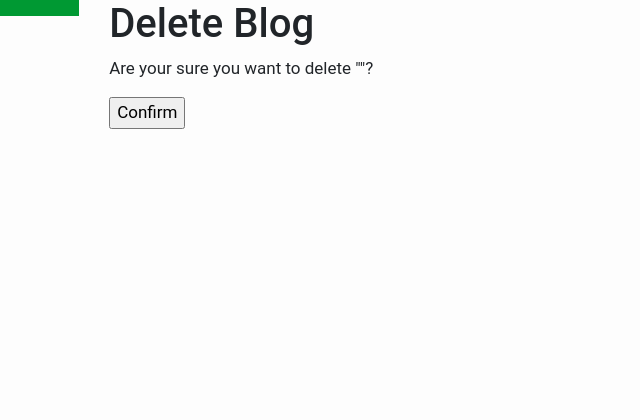
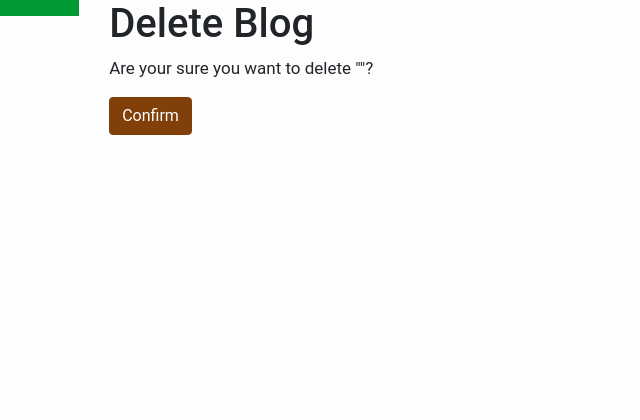
Before and after one commit to hubo00/2nd-Year-Project, a Django app: template templates/post_delete.html in a window 1280 px wide. Shown: the part 228-648 px from the top of the page, without its empty margins (0-640 px from the left). Run offline with Django 3.2, Linux system fonts and the light colour scheme; the template is opened without the code that fills it, so the values that code supplies are empty; some libraries are stand-ins or nearby versions.

Commit message:
added manager functionality to blog

```diff
--- a/templates/index.html
+++ b/templates/index.html
@@ -26,9 +26,11 @@
                     <p class="card-text text-muted h6">{{ post.author }} | {{ post.created_on}} </p>
                     <p class="card-text">{{post.content|slice:":15" }}...</p>
                     <a href="{% url 'post_detail' post.slug  %}" class="btn btn-success">Read More &rarr;</a>
+                    {% if user.username == post.author.username or request.user.is_superuser %}
+                    <a href="{% url 'post_delete' post.slug  %}" class="btn btn-danger">Delete</a>
+                    {% endif %}
                     {% if user.username == post.author.username %}
                     <a href="{% url 'post_edit' post.pk  %}" class="btn btn-warning">Edit</a>
-                    <a href="{% url 'post_delete' post.slug  %}" class="btn btn-danger">Delete</a>
                     {% endif %}
                 </div>
             </div>
--- a/templates/post_delete.html
+++ b/templates/post_delete.html
@@ -4,6 +4,6 @@
     <h1>Delete Blog</h1>
         <form action="" method="post">{% csrf_token %}
             <p>Are your sure you want to delete "{{ post.title}}"?</p>
-            <input type="submit" value="Confirm" />
+            <input class="btn btn-danger" type="submit" value="Confirm" />
         </form>
 {% endblock content %}
```
Also changed, not shown: accounts/views.py (line endings or trailing spaces), db.sqlite3.
